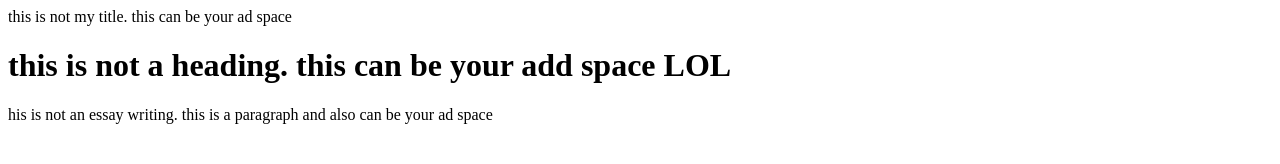
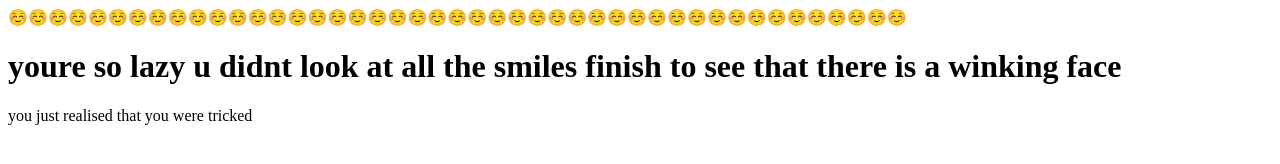
Before and after one commit to seahpassion-byte/supguys, a plain HTML site: page index.html in a window 1280 px wide. Drawn offline with Linux system fonts and the light colour scheme.

Commit message:
Update index.html

```diff
--- a/index.html
+++ b/index.html
@@ -1,10 +1,10 @@
 <!DOCTYPE html>
 <html>
 <head>
-</title> this is not my title. this can be your ad space </title>
+</title> ☺️☺️☺️☺️☺️☺️☺️☺️☺️☺️☺️☺️☺️☺️☺️☺️☺️☺️☺️☺️☺️☺️☺️☺️☺️☺️☺️☺️☺️☺️☺️☺️☺️☺️☺️☺️☺️☺️☺️☺️☺️☺️☺️☺️☺️ </title>
 </head>
   <body>
-    <h1> this is not a heading. this can be your add space LOL </h1>
-    <p> his is not an essay writing. this is a paragraph and also can be your ad space</p>
+    <h1> youre so lazy u didnt look at all the smiles finish to see that there is a winking face </h1>
+    <p> you just realised that you were tricked</p>
   </body>
 </html>
```
